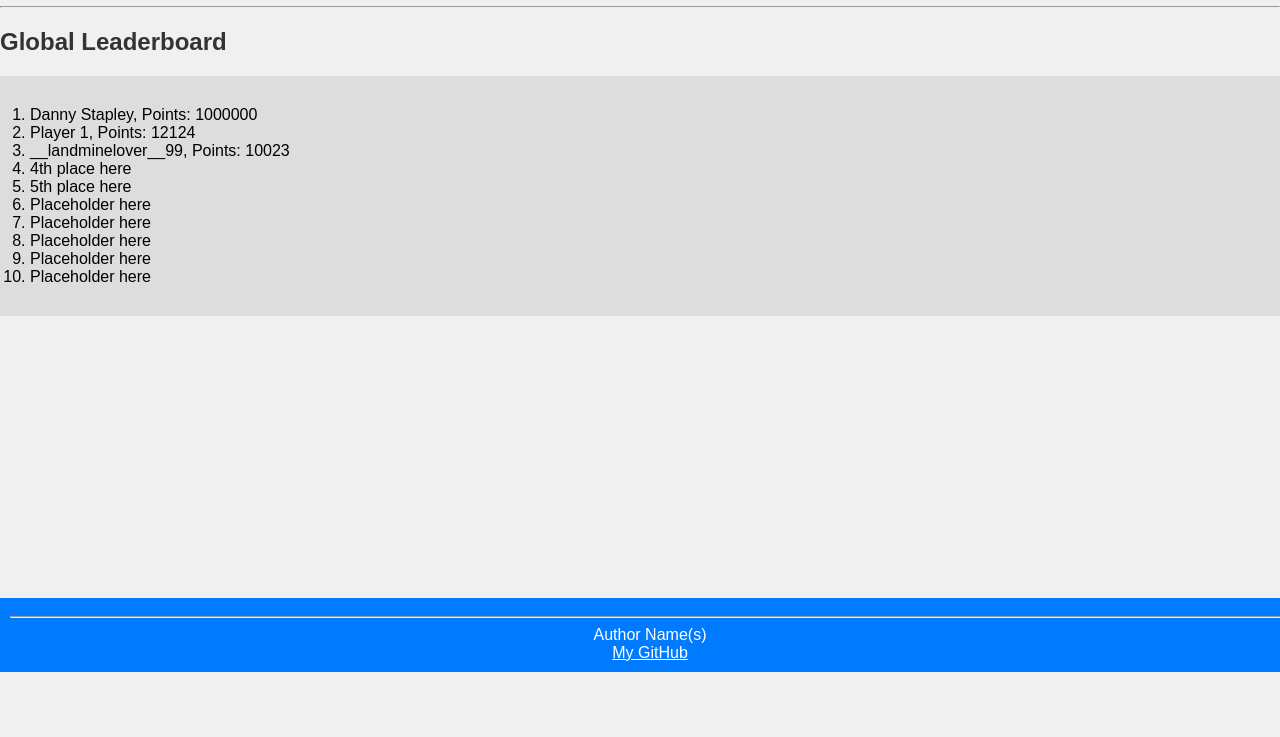
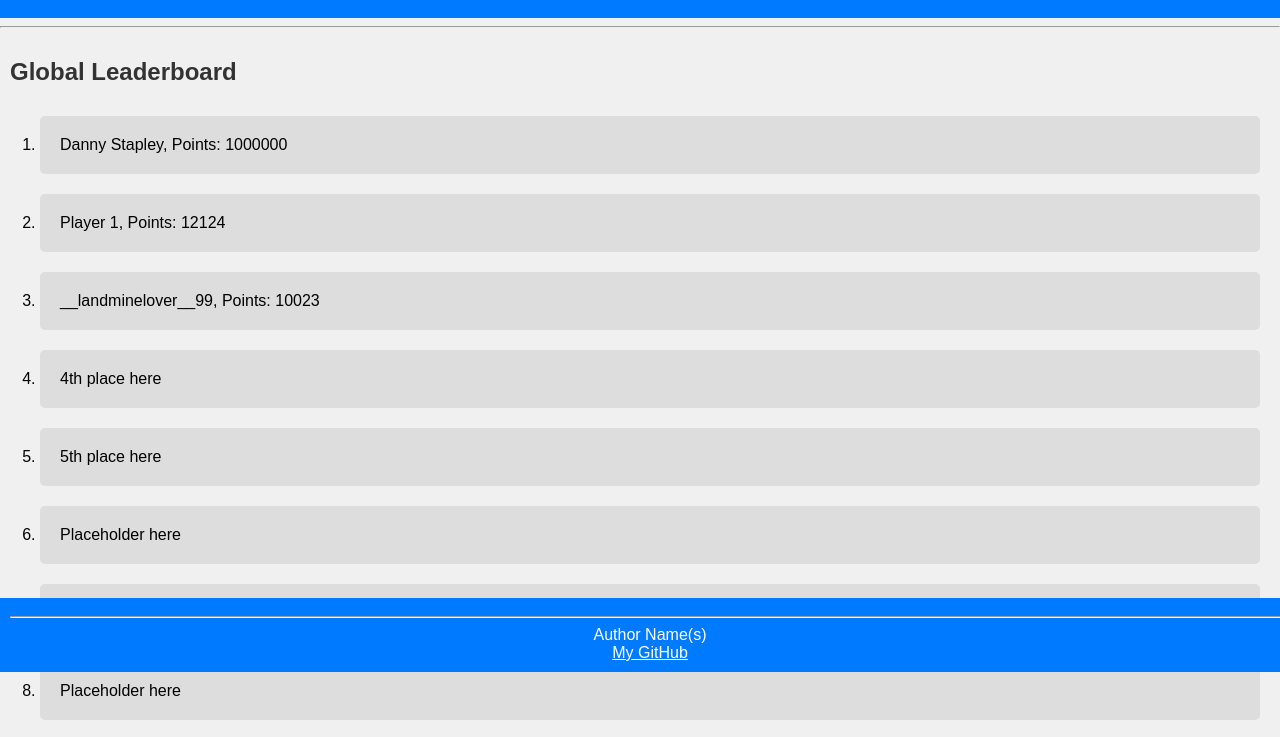
Before and after one commit to dkstapley11/startup, a plain HTML site: page leaderboard.html in a window 1280 px wide. Shown: the part 128-865 px from the top of the page. Before the commit the page ends 800 px from the top, so only its background shows below. Drawn offline with Linux system fonts and the light colour scheme.

Commit message:
styled players on the leaderboard

```diff
--- a/leaderboard.css
+++ b/leaderboard.css
@@ -7,6 +7,7 @@ body {
 
 h1, h2, h3, p {
     color: #333;
+    padding: 10px;
 }
 
 header {
@@ -36,11 +37,12 @@ nav menu li a {
     color: white;
 }
 
-.players {
+.players li {
     background-color: #ddd;
-    padding: 30px;
+    padding: 20px;
     margin-bottom: 20px;
-
+    border-radius: 5px;
+    margin-right: 20px;
 }
 
 footer {
```
